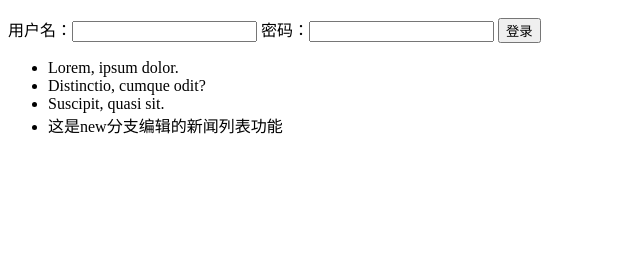
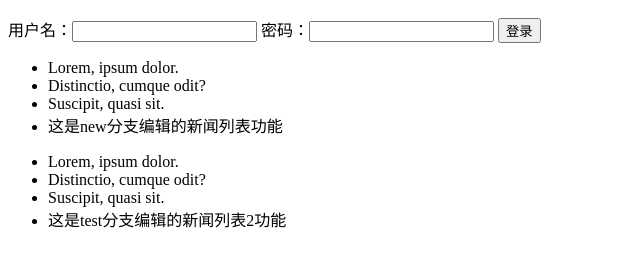
Before and after one commit to lenovozxh25/gitLesson30, a plain HTML site: page index.html in a window 1280 px wide. Shown: the part 127-394 px from the top of the page, without its empty margins (0-640 px from the left). Drawn offline with Linux system fonts and the light colour scheme.

Commit message:
test分支-新闻列表2

```diff
--- a/index.html
+++ b/index.html
@@ -23,5 +23,13 @@
         <li>Suscipit, quasi sit.</li>
         <li>这是new分支编辑的新闻列表功能</li>
     </ul>
+
+    <!-- 新闻列表2 -->
+    <ul>
+        <li>Lorem, ipsum dolor.</li>
+        <li>Distinctio, cumque odit?</li>
+        <li>Suscipit, quasi sit.</li>
+        <li>这是test分支编辑的新闻列表2功能</li>
+    </ul>
 </body>
 </html>
```
